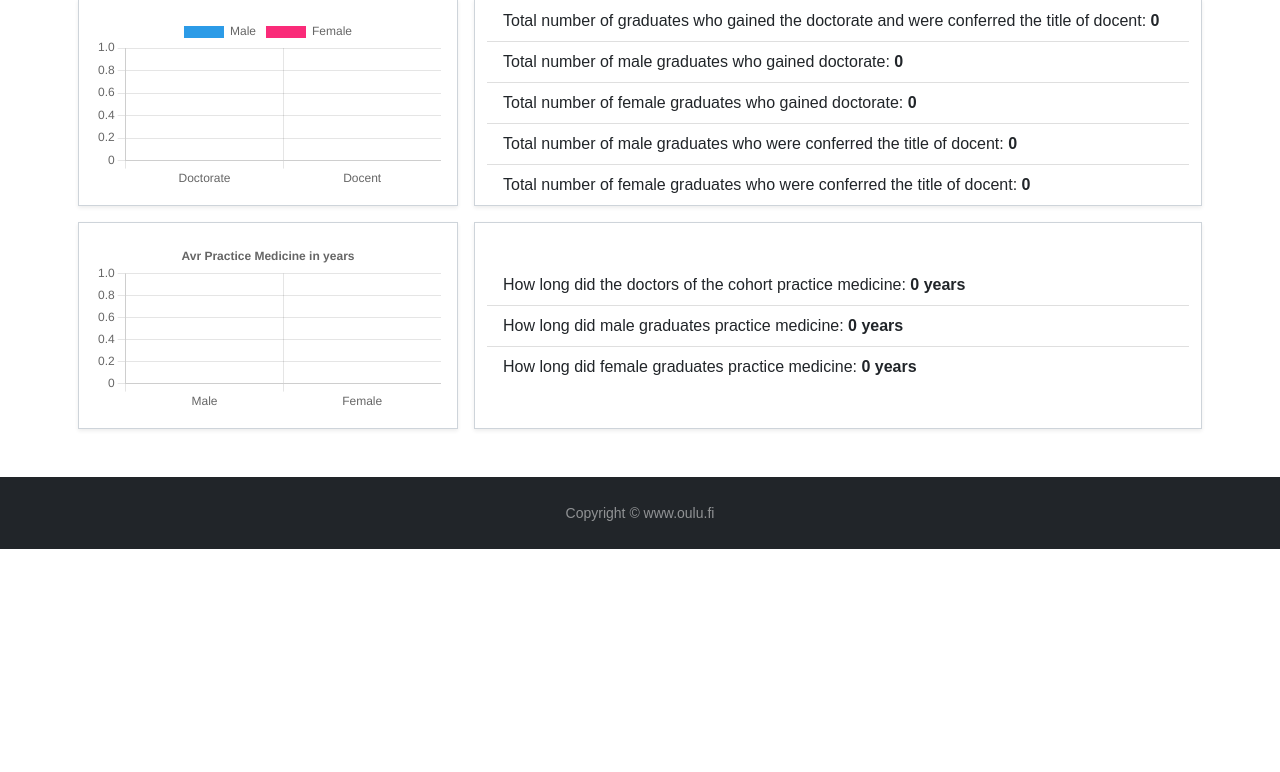
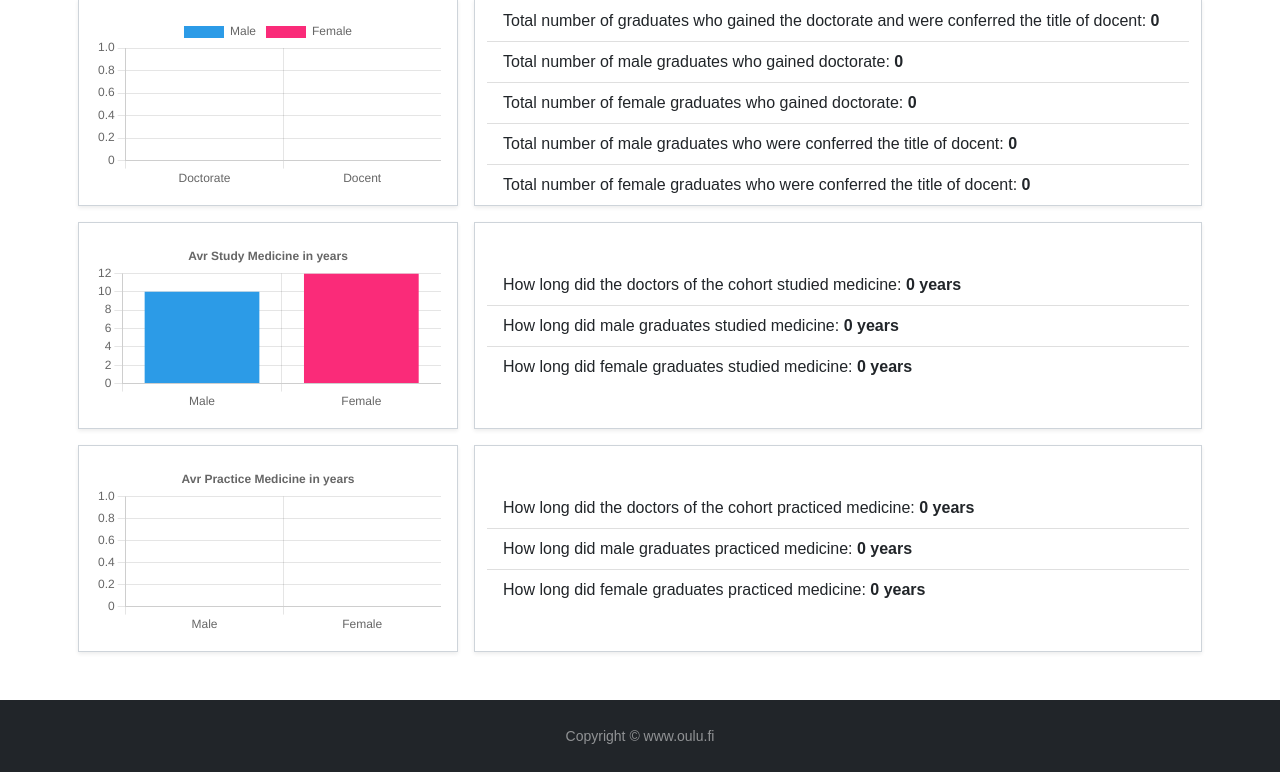
Before and after one commit to shukhrat121995/medics, a Django app: page /charts in a window 1280 px wide. Shown: the part 469-1241 px from the top of the page. Before the commit the page ends 1018 px from the top, so only its background shows below. Run offline with Django 3.2, Linux system fonts and the light colour scheme; data that the repository does not hold is empty; some libraries are stand-ins or nearby versions; some web fonts are replaced.

Commit message:
study duration chart added

```diff
--- a/pages/generic.py
+++ b/pages/generic.py
@@ -17,13 +17,25 @@ def life_expectancy(persons):
     return round(average, 2)
 
 
-def study_duration(persons, CandidateOfMedicine):
+def study_duration(persons, Premedical, LicentiateOfPhilosophy):
+    durations = list()
+    average = 0
+    for obj in persons:
+        if get_or_none(Premedical, person=obj.pk) and get_or_none(LicentiateOfPhilosophy, person=obj.pk):
+            duration = obj.licentiateofphilosophy.date.year - obj.premedical.date.year
+            durations.append(duration)
+    if len(durations) > 0:
+        average = sum(durations)/len(durations)
+    return round(average, 2)
+
+
+def practice_duration(persons, CandidateOfMedicine):
     durations = list()
     average = 0
     for obj in persons:
         if obj.retirement and get_or_none(CandidateOfMedicine, person=obj.pk):
             duration = obj.retirement.year - obj.candidateofmedicine.date.year
             durations.append(duration)
-    if durations and len(durations) > 0:
+    if len(durations) > 0:
         average = sum(durations)/len(durations)
     return round(average, 2)
--- a/pages/views.py
+++ b/pages/views.py
@@ -1,12 +1,11 @@
 from operator import and_
 from datetime import datetime
 from django.core.paginator import Paginator
-from django.db.models import Avg
 from django.db.models import Q
 from django.shortcuts import render
 from functools import reduce
 from .models import Person
-from .generic import get_or_none, life_expectancy, study_duration
+from .generic import get_or_none, life_expectancy, study_duration, practice_duration
 from family.models import Spouse, Children
 from career.models import Internship, DoctoralDegree, Speciality, Docentship, FirstPublicPost, HighestPost
 from examinations.models import Matriculation, Premedical, CandidateOfPhilosophy, CandidateOfMedicine, \
@@ -38,9 +37,13 @@ def charts(request):
         'avr_life_male': life_expectancy(graduates.filter(gender='Male').all()),
         'avr_life_female': life_expectancy(graduates.filter(gender='Female').all()),
 
-        'avr_med_practice': study_duration(graduates, CandidateOfMedicine),
-        'avr_med_practice_male': study_duration(graduates.filter(gender='Male').all(), CandidateOfMedicine),
-        'avr_med_practice_female': study_duration(graduates.filter(gender='Female').all(), CandidateOfMedicine),
+        'avr_med_study': study_duration(graduates, Premedical, LicentiateOfPhilosophy),
+        'avr_med_study_male': study_duration(graduates.filter(gender='Male').all(), Premedical, LicentiateOfPhilosophy),
+        'avr_med_study_female': study_duration(graduates.filter(gender='Female').all(), Premedical, LicentiateOfPhilosophy),
+
+        'avr_med_practice': practice_duration(graduates, CandidateOfMedicine),
+        'avr_med_practice_male': practice_duration(graduates.filter(gender='Male').all(), CandidateOfMedicine),
+        'avr_med_practice_female': practice_duration(graduates.filter(gender='Female').all(), CandidateOfMedicine),
 
         'doctorate_and_docent': doctorates.count() + docents.count(),
         'doctorate_male': doctorates.filter(person__gender='Male').count(),
--- a/static/pages/js/charts.js
+++ b/static/pages/js/charts.js
@@ -57,6 +57,30 @@ function stackedDoctorateAndDocent(doctorate_male = 0, docent_male = 0, doctorat
     });
 }
 
+function barChartStudyMedicine(avr_male = 0, avr_female = 0) {
+    new Chart(document.getElementById("barChartStudyMedicine"), {
+        type: 'bar',
+        data: {
+            labels: ["Male", "Female"],
+            datasets: [
+                {
+                    backgroundColor: ["#2c9be7", "#fa2b79"],
+                    data: [avr_male, avr_female]
+                }
+            ]
+        },
+        options: {
+            plugins: {
+                legend: { display: false },
+                title: {
+                    display: true,
+                    text: 'Avr Study Medicine in years'
+                }
+            },
+        }
+    });
+}
+
 function barChartPracticeMedicine(avr_male = 0, avr_female = 0) {
     new Chart(document.getElementById("barChartPracticeMedicine"), {
         type: 'bar',
--- a/templates/pages/charts.html
+++ b/templates/pages/charts.html
@@ -50,16 +50,32 @@
     </div>
     <div class="row mt-3">
       <div class="col-4 mx-2 p-3 shadow-sm" style="border: 1px solid #ced4da;">
+        <canvas id="barChartStudyMedicine" style="max-height: 300px!important;"></canvas>
+      </div>
+      <div class="col mx-2 shadow-sm" style="border: 1px solid #ced4da; display: flex; align-items: center">
+        <ul class="list-group list-group-flush w-100">
+          <li class="list-group-item fw-normal">How long did the doctors of the cohort studied medicine: <span
+              class="fw-bold">{{ avr_med_study }} years</span>
+          </li>
+          <li class="list-group-item fw-normal">How long did male graduates studied medicine: <span
+              class="fw-bold">{{ avr_med_study_male }} years</span></li>
+          <li class="list-group-item fw-normal">How long did female graduates studied medicine: <span
+              class="fw-bold">{{ avr_med_study_female }} years</span></li>
+        </ul>
+      </div>
+    </div>
+    <div class="row mt-3">
+      <div class="col-4 mx-2 p-3 shadow-sm" style="border: 1px solid #ced4da;">
         <canvas id="barChartPracticeMedicine" style="max-height: 300px!important;"></canvas>
       </div>
       <div class="col mx-2 shadow-sm" style="border: 1px solid #ced4da; display: flex; align-items: center">
         <ul class="list-group list-group-flush w-100">
-          <li class="list-group-item fw-normal">How long did the doctors of the cohort practice medicine: <span
+          <li class="list-group-item fw-normal">How long did the doctors of the cohort practiced medicine: <span
               class="fw-bold">{{ avr_med_practice }} years</span>
           </li>
-          <li class="list-group-item fw-normal">How long did male graduates practice medicine: <span
+          <li class="list-group-item fw-normal">How long did male graduates practiced medicine: <span
               class="fw-bold">{{ avr_med_practice_male }} years</span></li>
-          <li class="list-group-item fw-normal">How long did female graduates practice medicine: <span
+          <li class="list-group-item fw-normal">How long did female graduates practiced medicine: <span
               class="fw-bold">{{ avr_med_practice_female }} years</span></li>
         </ul>
       </div>
@@ -70,8 +86,8 @@
       $(document).ready(function () {
           totalPopulationPieChart({{ male }}, {{ female }})
           stackedDoctorateAndDocent({{ doctorate_male }}, {{ docent_male }}, {{ doctorate_female }}, {{ docent_female }})
+          barChartStudyMedicine(10, 12)
           barChartPracticeMedicine({{ avr_med_practice_male }}, {{ avr_med_practice_female }})
-
       })
   </script>
 {% endblock main %}
```
